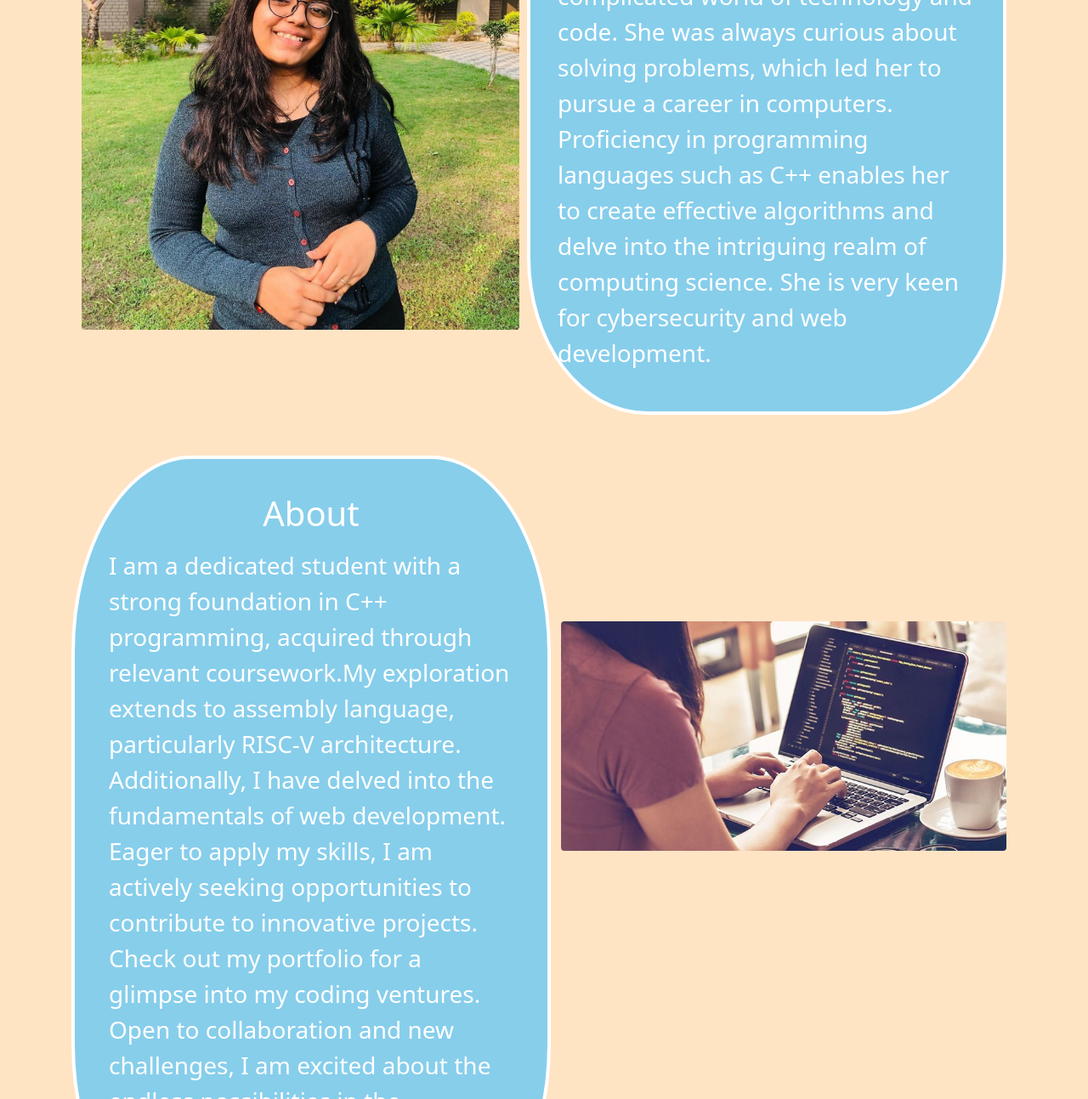
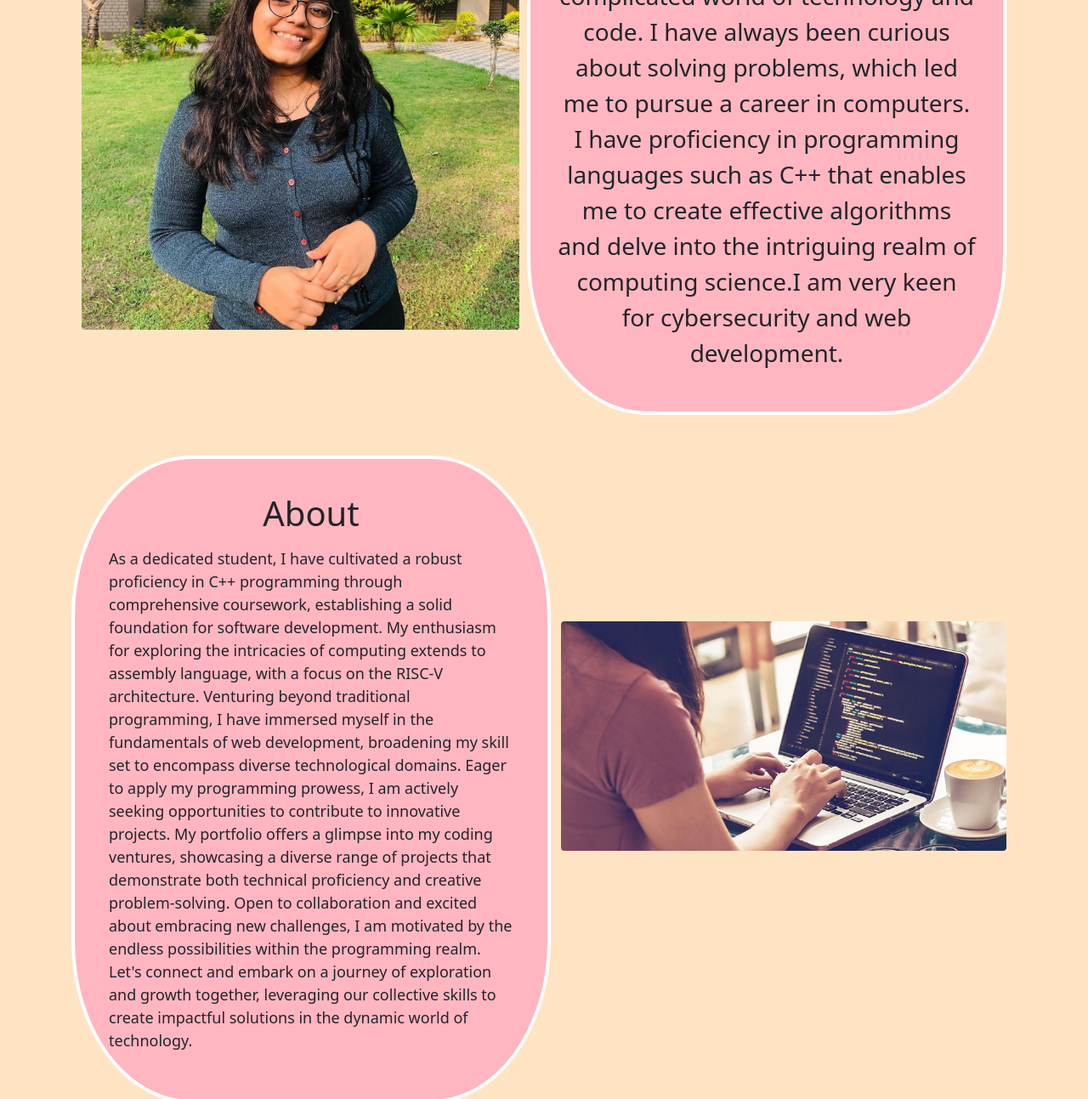
Before and after one commit to mkhunt/Miloni_Khunt, a plain HTML site: page index.html in a window 1280 px wide. Shown: the part 364-1657 px from the top of the page at 85% size. Drawn offline with nearby package versions, Linux system fonts and the light colour scheme.

Commit message:
added gitHub information

```diff
--- a/index.html
+++ b/index.html
@@ -24,7 +24,7 @@
                 background-color: bisque;
             }
             .theme_color{
-                background-color: skyblue !important;
+                background-color: lightpink !important;
             }
         </style>
     </head>
@@ -39,7 +39,7 @@
                   <a class="nav-link text-white px-3 mx-3 active" aria-current="page" href="#home">Home</a>
                   <a class="nav-link text-white px-3 mx-3" href="#About">About</a>
                   <a class="nav-link text-white px-3 mx-3" href="#GitHub">GitHub</a>
-                  <a class="nav-link text-white px-3 mx-3 " aria-disabled="true">Contact</a>
+                  <a class="nav-link text-white px-3 mx-3 "href ="Contact">Contact</a>
                   <a class="nav-link text-white px-3 mx-3 " aria-disabled="true">Resume</a>
                 </div>
               </div>
@@ -47,27 +47,46 @@
           </nav>
 
         <!-- Home -->
-        <div class="container-fluid px-5 border-0 mb-3" id="home">
+        <div class="container-fluid px-5 border-0 mb-5" id="home">
             <div class="row g-0 px-5">
               <div class="col">
                 <img src="img/profile2.jpg" class="img-fluid rounded" style="max-height: 80vh;" alt="...">
               </div>
-              <div class="col fs-3 p-3 text-white theme_color border border-4 border-white" style="border-radius: 25%;">
+              <div class="col fs-3 p-3 text-black theme_color border border-4 border-white" style="border-radius: 25%;">
                 <div class="card-body">
                   <h5 class="card-title text-center h1">Miloni Khunt</h5>
-                  <p class="card-text my-3">Miloni is a second-year student pursuing computing science and is passionate about decoding the complicated world of technology and code. She was always curious about solving problems, which led her to pursue a career in computers. Proficiency in programming languages such as C++ enables her to create effective algorithms and delve into the intriguing realm of computing science. She is very keen for cybersecurity and web development.</p>
+                  <p class="card-text my-3 text-center">I am a second-year student pursuing computing science and
+                     I am passionate about decoding the complicated world of technology and code. I have
+                     always been curious about solving problems, which led me to pursue a career
+                      in computers. I have proficiency in programming languages such as C++ that enables me
+                      to create effective algorithms and delve into the intriguing realm of computing
+                      science.I am very keen for cybersecurity and web development.</p>
               </div>
             </div>
           </div>
 
         <!-- About -->
-        <div class="container-fluid px-5 border-0 mt-5 " id="About">
+        <div class="container-fluid px-5 border-0 mt-5" id="About">
             <div class="row">
-              <div class="col fs-3 p-3 text-white theme_color border border-4 border-white" style="border-radius: 25%;">
+              <div class="col fs-3 p-3 text-black theme_color border border-4 border-white" style="border-radius: 25%;">
                 <div class="card-body m-lg-2">
                   <h5 class="card-title text-center h1">About</h5>
-                  <p class="card-text my-3">
-                    I am a dedicated student with a strong foundation in C++ programming, acquired through relevant coursework.My exploration extends to assembly language, particularly RISC-V architecture. Additionally, I have delved into the fundamentals of web development. Eager to apply my skills, I am actively seeking opportunities to contribute to innovative projects. Check out my portfolio for a glimpse into my coding ventures. Open to collaboration and new challenges, I am excited about the endless possibilities in the programming realm. Let's connect and explore together!</p>
+                  <p class="card-text my-3 text-wrap" style="font-size:large;">
+                    As a dedicated student, I have cultivated a robust proficiency in
+                    C++ programming through comprehensive coursework, establishing a solid
+                    foundation for software development. My enthusiasm for exploring the intricacies of computing
+                    extends to assembly language, with a focus on the RISC-V architecture.
+                    Venturing beyond traditional programming, I have immersed myself in the fundamentals of web
+                     development, broadening my skill set to encompass diverse technological domains.
+                    Eager to apply my programming prowess, I am actively seeking opportunities to contribute to
+                    innovative projects. My portfolio offers a glimpse into my coding ventures, showcasing a diverse
+                    range of projects that demonstrate both technical proficiency and creative problem-solving.
+                    Open to collaboration and excited about embracing new challenges, I am motivated by
+                    the endless possibilities within the programming realm. Let's connect and embark on a journey
+                     of exploration and growth together, leveraging our collective skills to create impactful
+                     solutions in the dynamic world of technology.</p>
+
+
               </div>
             </div>
             <div class="col text-end">
@@ -75,5 +94,36 @@
               </div>
           </div>
 
+        <!-- GitHub -->
+        <div class="container" id="GitHub">
+            <div class="row">
+                <div class="col-6 d-flex align-content-center my-xxl-5 ">
+                    <div class="card mx-auto rounded " style="width: max-content; border-radius: 20%;">
+                        <img src="img/GitHub2.png" class="card-img-top" alt="..." >
+                      </div>
+                </div>
+                <div class="col-6 text-center d-flex  align-items-center">
+                    <div class="card mx-auto theme_color border-2 border-white" style = "border-radius: 15%;">
+                        <div class="card-body my-lg-2">
+                            <h5 class="card-title text-center h1">GitHub</h5>
+                                <p class="card-text my-3" style="font-size: medium;">
+                                    <br>
+                                I have done many academic projects based on C++, web development(basic level) and assembly language(basix level).
+                                here are few of them <br> 1. Assembly project https://github.com/CMPT-295-SFU/assignment-3-mkhunt
+                            <br> 2. CMPT 225 (data structure & algorithm):- finding best sorting algorithm https://github.com/mkhunt/Sorting/tree/main
+                            <br> 3. CMPT 276 (web development):-https://github.com/AMAce03/276-Project
+                            <br> 4. CMPT 225 (data structure & algorithm):- Arranging document using AVL trees https://github.com/mkhunt/AVL-TREES
+                             </p>
+                        </div>
+                      </div>
+                </div>
+            </div>
+          </div>
+
+        <!-- Contact -->
+
+
+
+
     </body>
 </html>
```
Also changed, not shown: img/GitHub2.png (added), img/GitHub3.svg (added), img/favicon_new.png (added), img/gitHub.png (added), img/newFavicon.png (added), style.css (line endings or trailing spaces).
